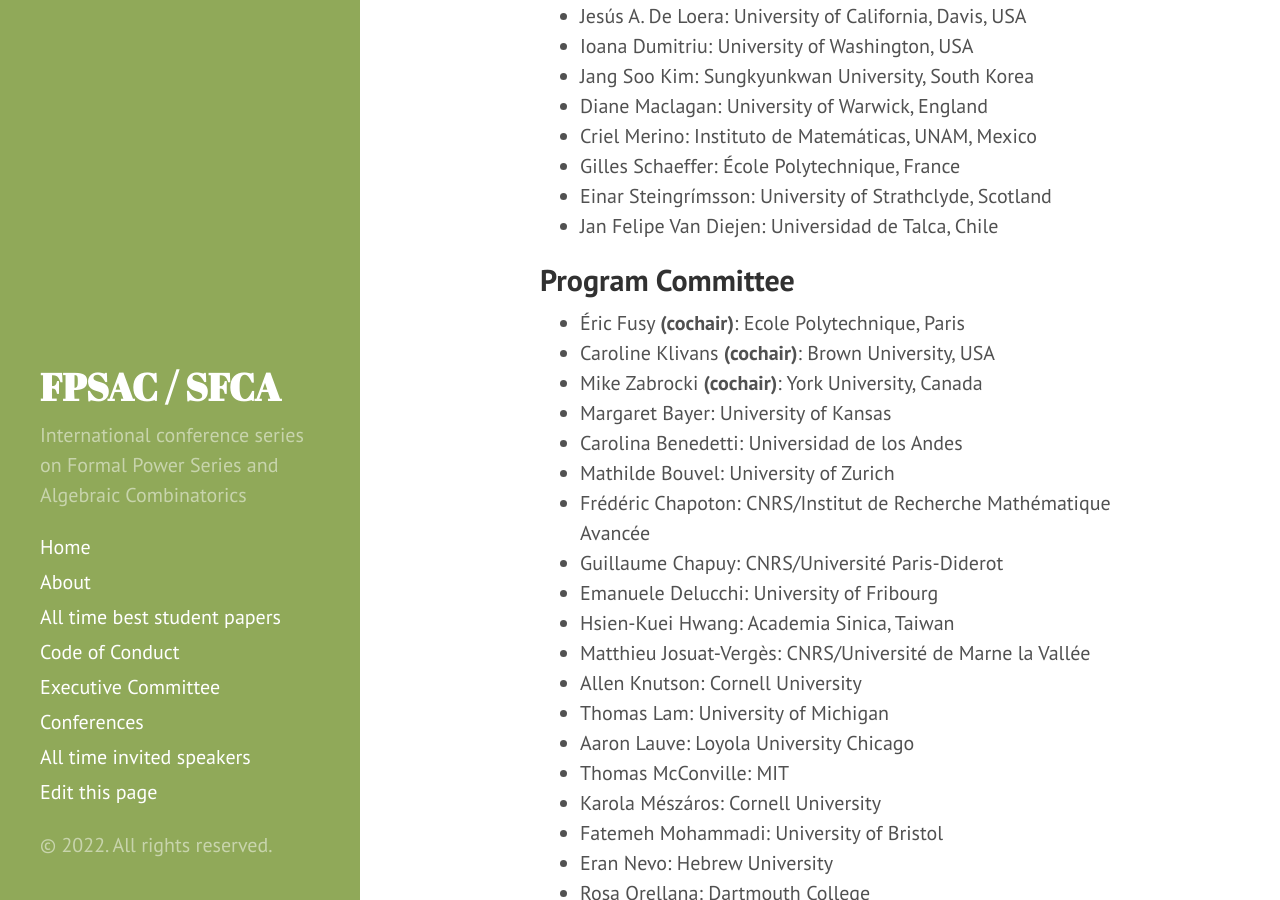
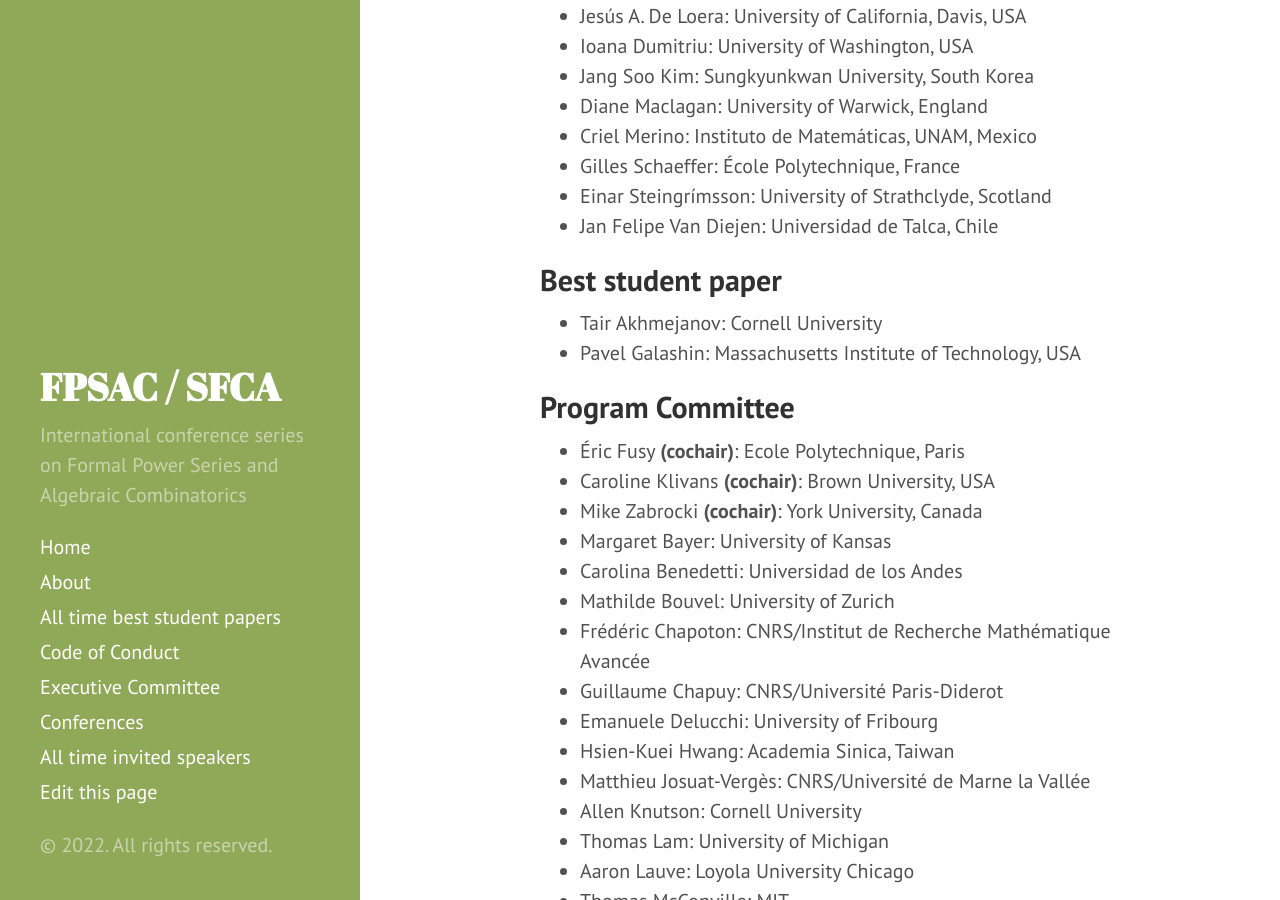
Before and after one commit to FPSAC/FPSAC.github.io, a Jekyll site: the page built from _confs/fpsac-2018.md, in a window 1280 px wide and 900 px high, scrolled down 829 px. Built offline with Jekyll 4.4.1, drawn with Linux system fonts in a browser that asks for light colours.

Commit message:
best student paper information for 2018, 2019 and 2021

```diff
--- a/_confs/fpsac-2018.md
+++ b/_confs/fpsac-2018.md
@@ -21,6 +21,11 @@
 demos: 1
 # 69 presented
 
+best_student_paper:
+- name: Tair Akhmejanov
+  affiliation: Cornell University
+- name: Pavel Galashin
+  affiliation: Massachusetts Institute of Technology, USA
 
 invited_speakers:
 
```
Also changed, not shown: _confs/fpsac-2019.md (+4 -0 lines), _confs/fpsac-2021.md (+4 -0 lines).
